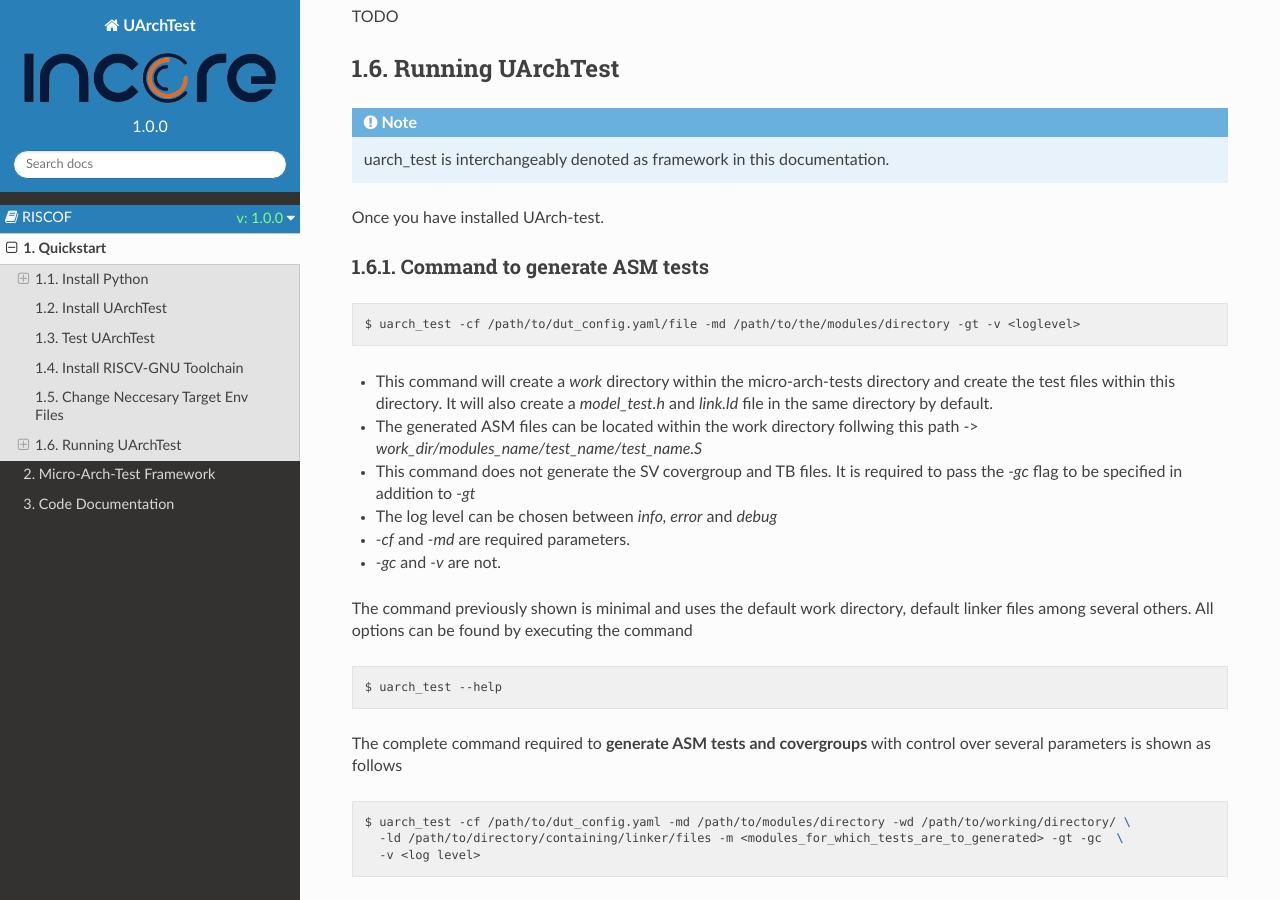
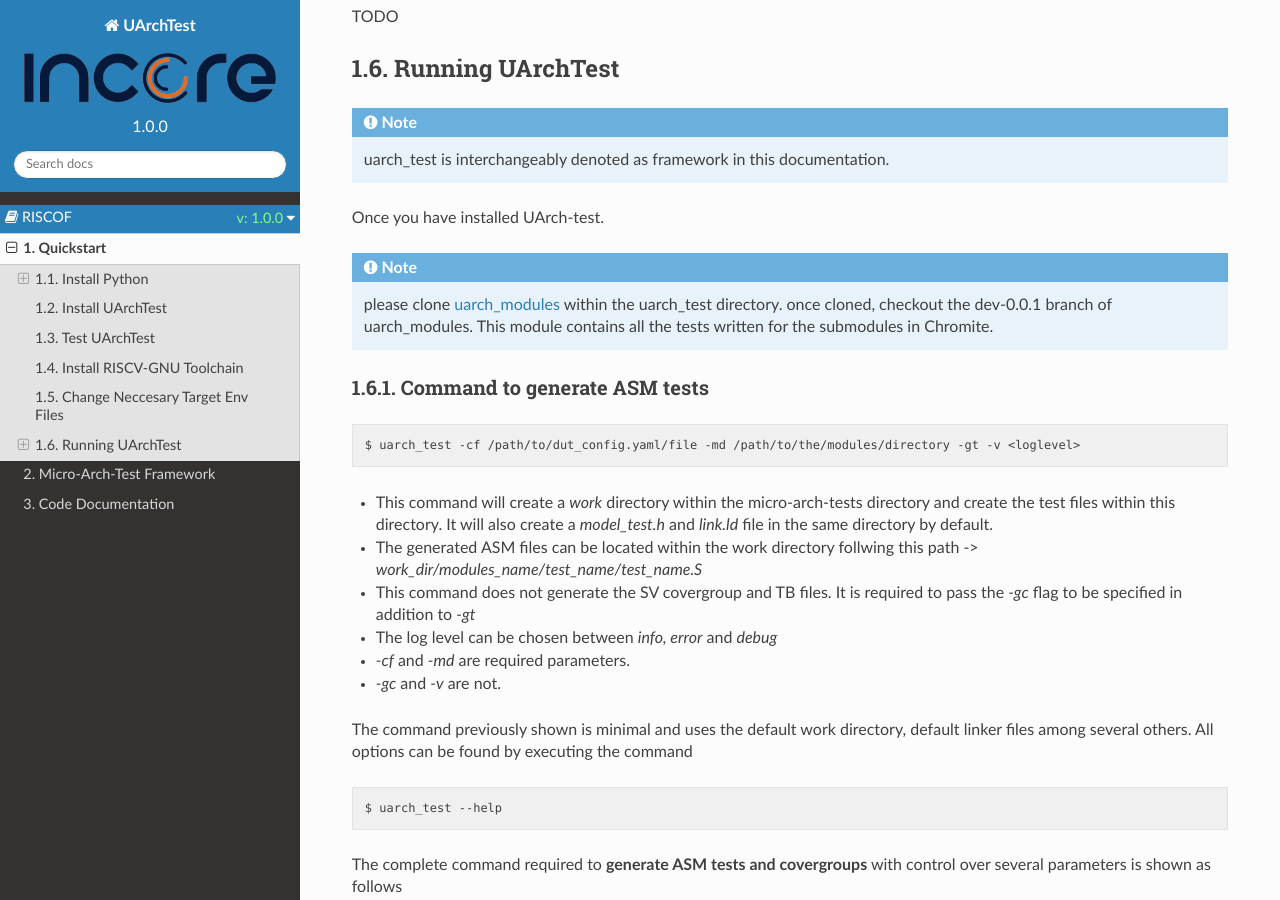
Before and after one commit to incoresemi/uatg, a Sphinx documentation site: the page built from docs/source/installation.rst, in a window 1280 px wide and 900 px high, scrolled down 3733 px. Built offline with Sphinx 7.4.7 and the Read the Docs theme 2.0.0, drawn with Linux system fonts in a browser that asks for light colours; pages that are not in the unit, such as notebooks, are missing from menus.

Commit message:
Update installation.rst with uarch_modules info

```diff
--- a/docs/source/installation.rst
+++ b/docs/source/installation.rst
@@ -289,6 +289,8 @@
 
 Once you have installed UArch-test.
 
+.. note:: please clone `uarch_modules <https://gitlab.com/incoresemi/uarch_modules.git>`_ within the uarch_test directory. once cloned, checkout the dev-0.0.1 branch of uarch_modules. This module contains all the tests written for the submodules in Chromite.
+
 Command to **generate** ASM tests
 ---------------------------------
 
```
